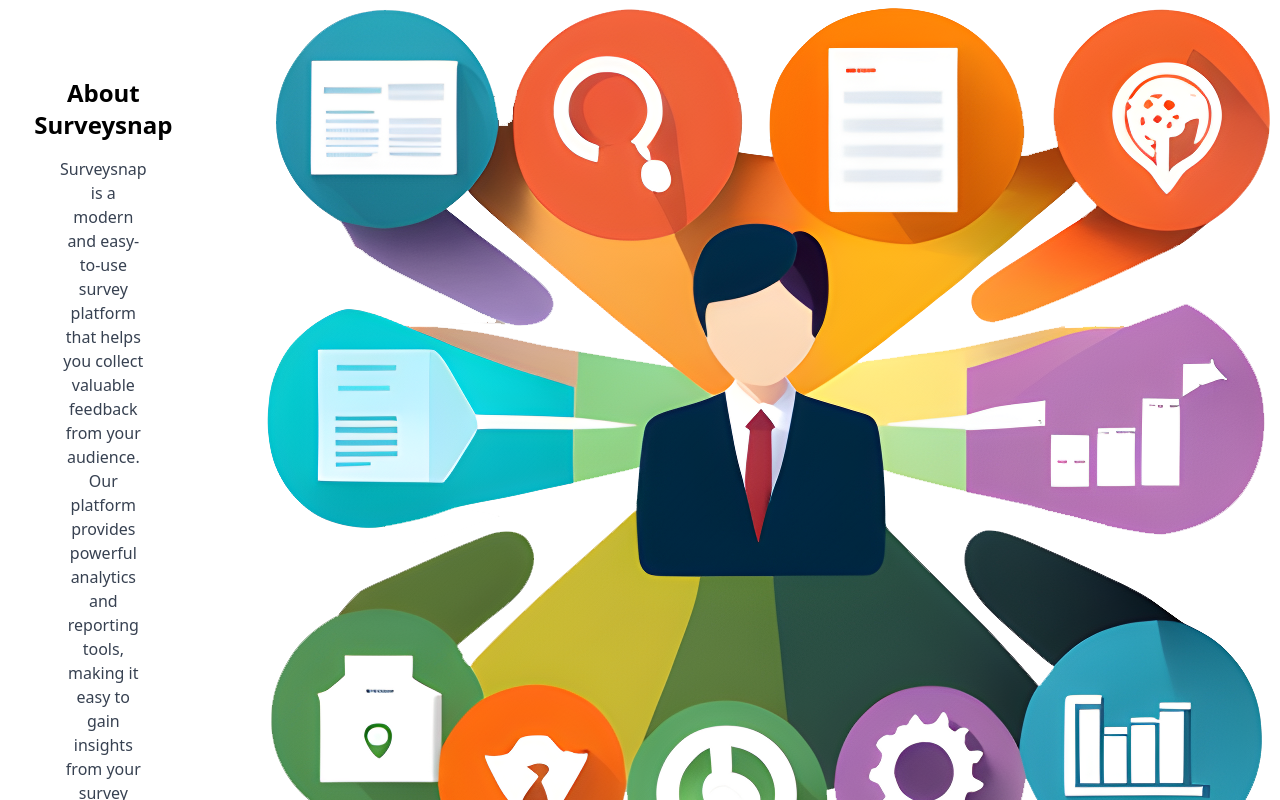
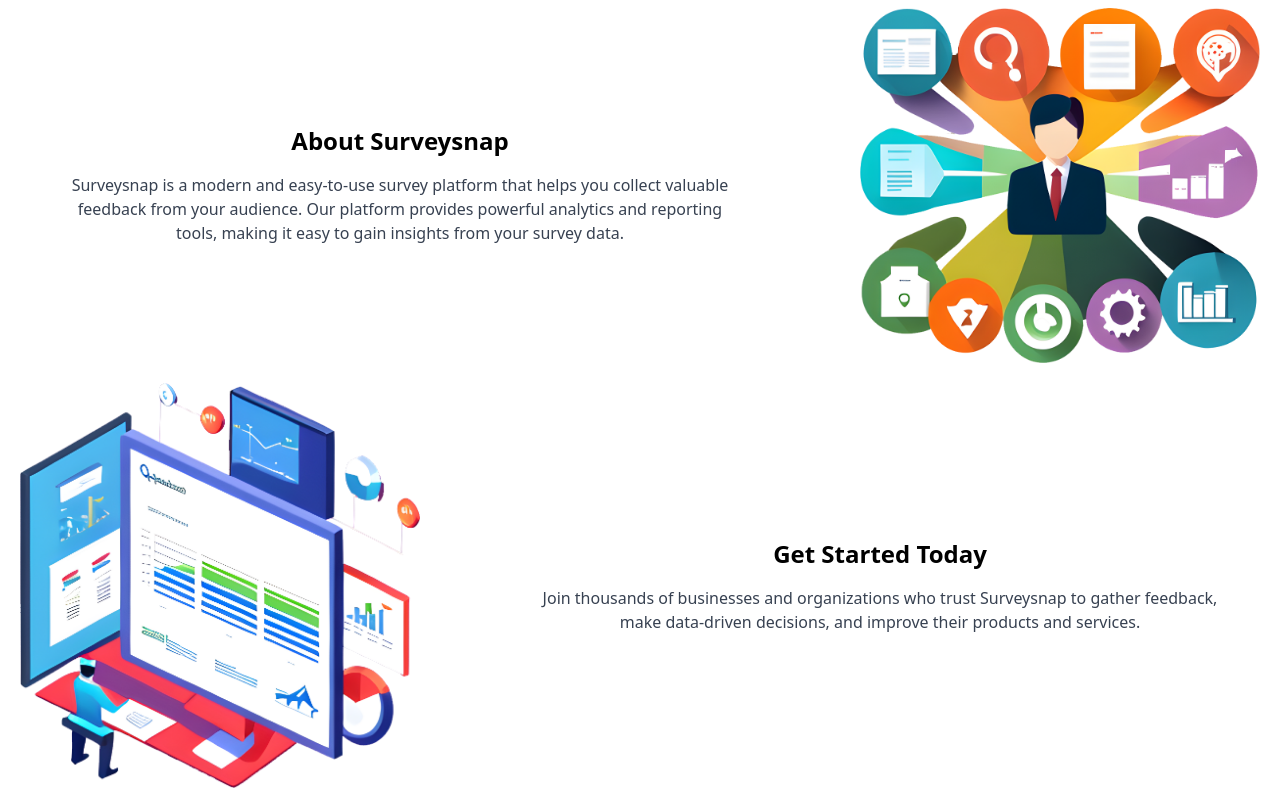
Before and after one commit to VKBRAWLER/MS-Automation, a Next.js app: page / in a window 1280 px wide. Shown: the part 220-1020 px from the top of the page. Built offline with nearby package versions, Linux system fonts and the light colour scheme.

Commit message:
authentication route added with Google ClientID

```diff
--- /dev/null
+++ b/app/api/auth/[...nextauth]/route.js
@@ -0,0 +1,28 @@
+import NextAuth from "next-auth/next";
+import GoogleProvider from 'next-auth/providers/google';
+
+console.log({
+    clientId: process.env.GOOGLE_ID,
+    clientSecret: process.env.GOOGLE_CLIENT_SECRET,
+})
+
+const handler = NextAuth({
+    providers: [
+        GoogleProvider({
+            clientId: process.env.GOOGLE_ID,
+            clientSecret: process.env.GOOGLE_CLIENT_SECRET,
+        })
+    ],
+    async session({ session }) {
+
+    },
+    async singIn({ profile }) {
+        try {
+            // serverless  -> lamda  -> dbmongo
+        } catch (error) {
+
+        }
+    }
+})
+
+export { handler as GET, handler as POST};
--- a/app/layout.jsx
+++ b/app/layout.jsx
@@ -1,13 +1,16 @@
 import './globals.css';
-import Header from '@/components/Header';
-import Footer from '@/components/Footer';
+import Header from '@components/Header';
+import Footer from '@components/Footer';
+import Provider from '@components/Provider';
 export default function RootLayout({ children }) {
   return (
     <html lang="en">
       <body>
-        <Header/>
-        {children}
-        <Footer/>
+        <Provider>
+          <Header/>
+          {children}
+          <Footer/>
+        </Provider>
         </body>
     </html>
   )
--- a/app/page.jsx
+++ b/app/page.jsx
@@ -1,4 +1,4 @@
-import HomePage from "@/components/HomePage";
+import HomePage from "@components/HomePage";
 export const metadata = {
   title: 'Survey',
   description: 'Generated by Survey',
--- a/components/HomePage.jsx
+++ b/components/HomePage.jsx
@@ -11,12 +11,12 @@
         <meta name="description" content="Welcome to Surveysnap - Your survey platform" />
         <link rel="icon" href="/favicon.ico" />
       </Head>
-      <main className="w-full bg-colo">
+      <main className="w-full">
       <div className="bg-gradient-to-r from-blue-400 to-purple-500 text-white p-6 text-center">
         <h1 className="text-4xl font-semibold">Welcome to Surveysnap</h1>
         <p className="mt-4 text-xl">Your Survey Platform</p>
       </div>
-        <section className="text-center flex justify-between gap-20 flex-wrap md:flex-nowrap m-5">
+        <section className="text-center flex justify-center gap-20 flex-wrap md:flex-nowrap m-5">
             <div className="w-full my-auto">
               <h2 className="text-2xl font-semibold mb-4">About Surveysnap</h2>
               <p className="text-gray-700 px-10">
@@ -26,13 +26,14 @@
             <Image
               src="/img/DisplayImages/Image01.png"
               alt="Survey Image"
-              className="mx-auto w-auto h-auto"
-              width={w}
-              height={w}
+              width="0"
+              height="0"
+              sizes="100vw"
+              className="w-[400px] h-auto"
               priority="primary"
             />
         </section>
-        <section className="text-center flex justify-between gap-20 flex-wrap flex-row-reverse md:flex-nowrap m-5">
+        <section className="text-center flex justify-center gap-20 flex-wrap flex-row-reverse md:flex-nowrap m-5">
             <div className="w-full my-auto">
               <h2 className="text-2xl font-semibold mb-4">Get Started Today</h2>
               <p className="text-gray-700 px-10">
@@ -42,10 +43,10 @@
             <Image
               src="/img/DisplayImages/Image02.png"
               alt="Survey Image"
-              className="mx-auto w-auto h-auto"
-              width={w}
-              height={w}
-              priority="primary"
+              width="0"
+              height="0"
+              sizes="100vw"
+              className="w-[400px] h-auto"
             />
         </section>
       </main>
--- /dev/null
+++ b/components/Provider.jsx
@@ -0,0 +1,12 @@
+"use client";
+
+import { SessionProvider } from "next-auth/react";
+
+const Provider = ({ children, session }) => {
+    return(
+        <SessionProvider session={session}>
+            {children}
+        </SessionProvider>
+    )
+}
+export default Provider;
--- a/jsconfig.json
+++ b/jsconfig.json
@@ -1,7 +1,7 @@
 {
   "compilerOptions": {
     "paths": {
-      "@/*": ["./*"]
+      "@*": ["./*"]
     }
   }
 }
```
Also changed, not shown: 2 other files (tests, documents, lock files or other folders).
